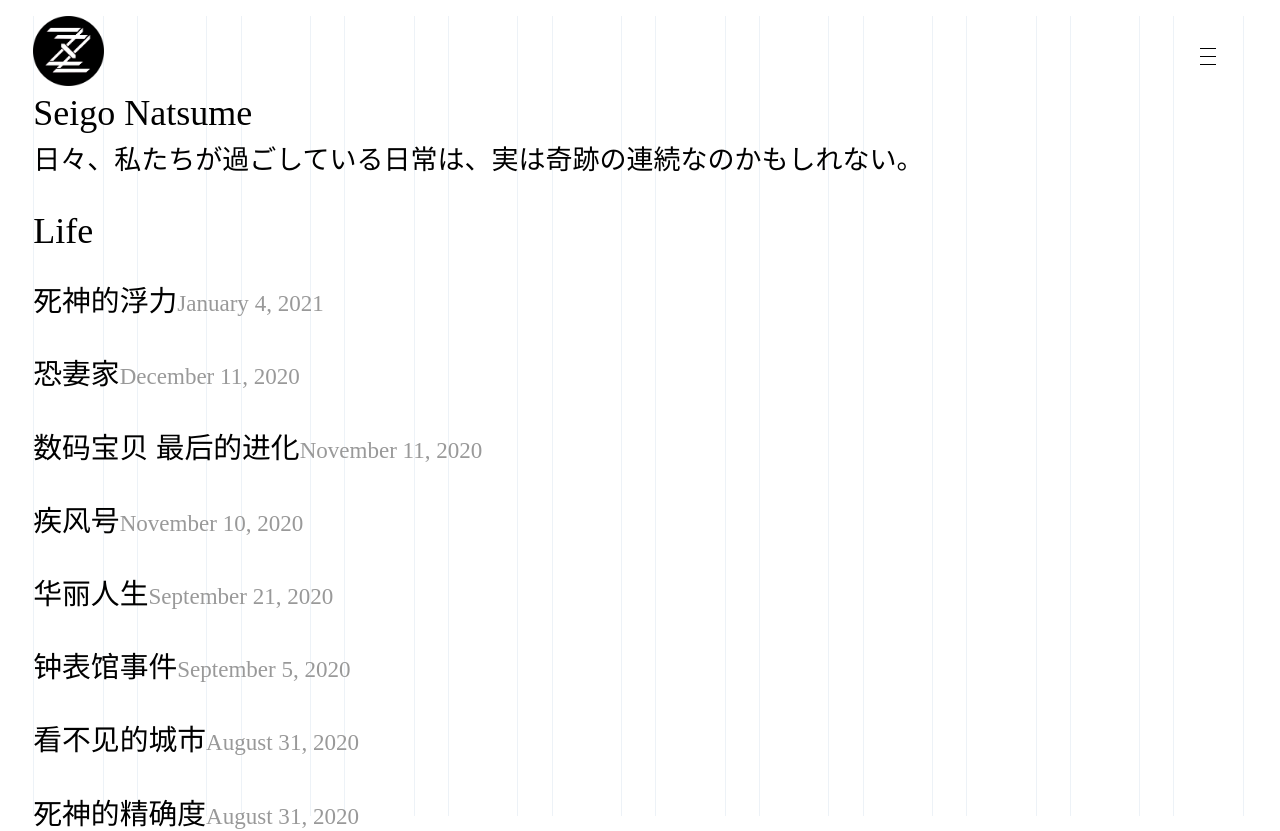
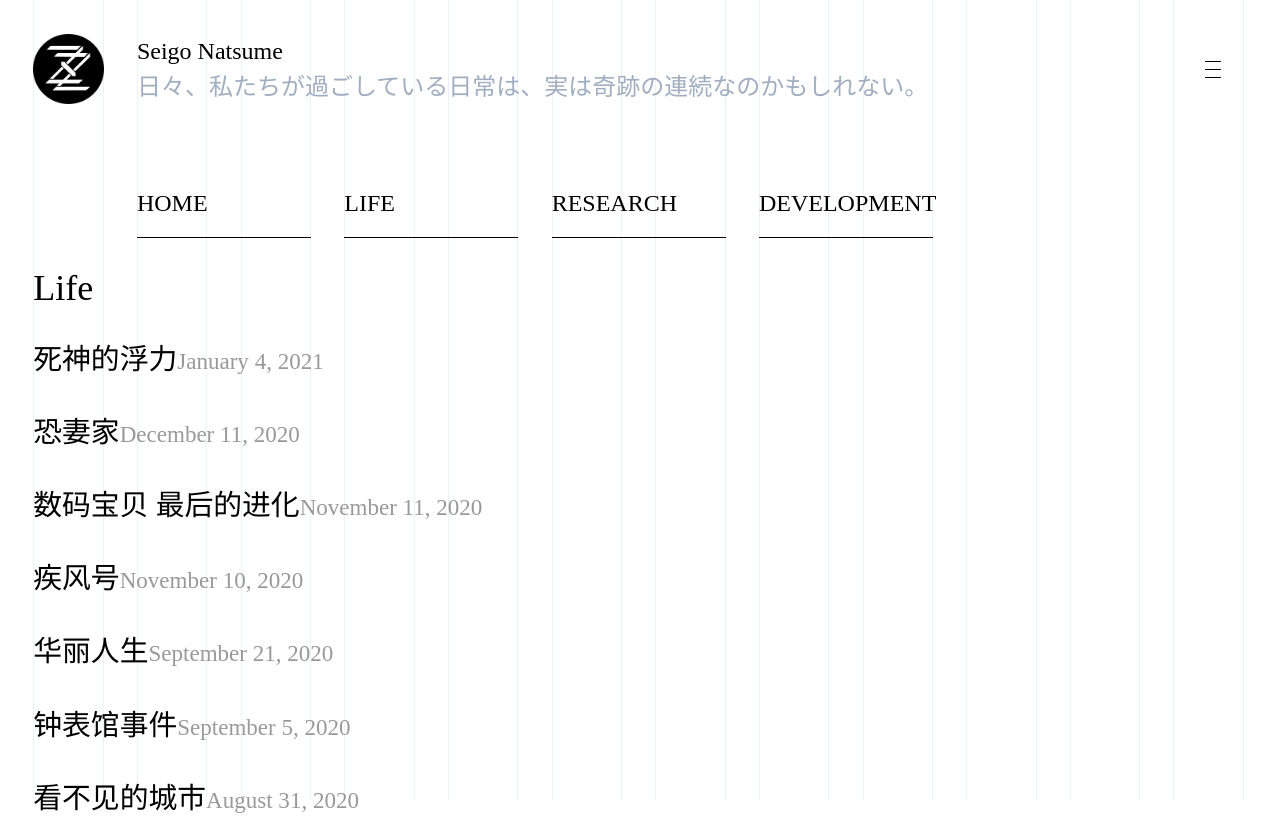
Before and after one commit to LaZzyMan/blog-lazzy, a Next.js app: page / in a window 1280 px wide. Shown: the top 831 px of the page. Built offline with nearby package versions, Linux system fonts and the light colour scheme.

Commit message:
navigationBar

```diff
--- a/components/layout.js
+++ b/components/layout.js
@@ -3,15 +3,17 @@ import Link from 'next/link';
 import BgGrid from './bgGrid';
 import styles from './layout.module.css';
 import MenuBtn from './menuBtn';
+import NavigationBar from './navigation';
 
-const name = 'Seigo Natsume';
+export const name = 'Seigo Natsume';
 export const siteTitle = 'Blog of LaZzY';
+export const description = '日々、私たちが過ごしている日常は、実は奇跡の連続なのかもしれない。';
 
 export default function Layout({ children, home }) {
   return (
     <>
       <BgGrid />
-      <div className={styles.container}>
+      <div className="mx-bkl pt-bkl">
         <Head>
           <title>{siteTitle}</title>
           <link rel="icon" href="/favicon.ico" />
@@ -19,35 +21,26 @@ export default function Layout({ children, home }) {
           <meta name="description" content="Home page of LaZzY." />
           <meta name="author" content="LaZzY" />
         </Head>
-        <header className={styles.header}>
-          {home ? (
-            <>
-              <img
-                src="/img/logo_black.png"
-                className={styles.headerImage}
-                alt={name}
-              />
-              <h1 className="text-h2">{name}</h1>
-            </>
-          ) : (
-            <>
+        <header className="flex flex-col">
+          <section className="flex felx-row items-center">
             <Link href="/">
               <a href="/">
                 <img
                   src="/img/logo_black.png"
-                    className={styles.headerImage}
+                  className="w-bkw h-bkw"
                   alt={name}
                 />
               </a>
             </Link>
-              <h2 className="text-h2">
-                <Link href="/">
-                  <a href="/">{name}</a>
-                </Link>
-              </h2>
-            </>
-          )}
+            <span className="ml-bkl flex-col flex">
+              <span className="text-content">{name}</span>
+              <span className="text-content text-gray-500">{description}</span>
+            </span>
             <MenuBtn />
+          </section>
+          <section className="mt-h10">
+            <NavigationBar />
+          </section>
         </header>
         <main>{children}</main>
         {!home && (
--- a/components/layout.module.css
+++ b/components/layout.module.css
@@ -1,18 +1,7 @@
 .container {
-    @apply mx-bkl;
+    @apply mx-bkl pt-bkl;
   }
 
-  .header {
-    display: flex;
-    flex-direction: column;
-    align-items: left;
-    margin-top: 2vh;
-    display: block;
-  }
-
-  .headerImage {
-    @apply w-bkw h-bkw;
-  }
 
   .backToHome {
     margin: 3rem 0 0;
--- a/components/menuBtn.module.css
+++ b/components/menuBtn.module.css
@@ -1,21 +1,20 @@
 .container {
     width: 2vh;
     height: 2vh;
-    position: fixed;
-    top: 6vh;
-    right: 5vw;
     padding-top: 1vh;
+    margin-left: auto;
+    margin-right: 2vw;
 }
 
 .container span {
-    width: 100%;
+    width: 2vh;
     height: 1px;
     position: absolute;
 }
 
 .triggered span::before, .triggered span::after{
     height: 1px;
-    width: 100%;
+    width: 2vh;
     background-color: black;
     position: absolute;
     left: 0;
@@ -24,7 +23,7 @@
 
 .normal span::before, .normal span::after{
     height: 1px;
-    width: 100%;
+    width: 2vh;
     background-color: black;
     position: absolute;
     left: 0;
--- /dev/null
+++ b/components/navigation.js
@@ -0,0 +1,18 @@
+import { useState } from 'react';
+
+export default function NavigationBar() {
+  const [forcus, setForcus] = useState(0);
+  const cols = ['HOME', 'LIFE', 'RESEARCH', 'DEVELOPMENT'];
+  return (
+    <span className="flex flex-row ml-bklw">
+      {
+        cols.map((c) => (
+          <div className="mr-bkl w-bk2wl flex flex-col">
+            <span>{c}</span>
+            <span className="w-full h-line bg-black mt-h2" />
+          </div>
+        ))
+    }
+    </span>
+  );
+}
--- a/pages/index.js
+++ b/pages/index.js
@@ -3,7 +3,6 @@ import Link from 'next/link';
 import Date from '../components/date';
 import Layout, { siteTitle } from '../components/layout';
 import getSortedPostsData from '../lib/posts';
-import style from '../styles/Home.module.css';
 import utilStyles from '../styles/utils.module.css';
 
 const blogClasses = ['Life', 'Research', 'Development'];
@@ -14,9 +13,6 @@ export default function Home({ allPostsData }) {
       <Head>
         <title>{siteTitle}</title>
       </Head>
-      <section className={style.description}>
-        <p>日々、私たちが過ごしている日常は、実は奇跡の連続なのかもしれない。</p>
-      </section>
       <section className={`${utilStyles.headingMd} ${utilStyles.padding1px}`}>
         {blogClasses.map((c) => {
           const categoryPostsData = allPostsData.filter(({ category }) => (c === category));
--- a/styles/Home.module.css
+++ b/styles/Home.module.css
@@ -55,12 +55,6 @@
 .title,
 .description {
   text-align: left;
-}
-
-.description {
-  line-height: 1.5;
-  @apply text-lg;
-  font-family: SimSun;
 }
 
 .code {
--- a/tailwind.config.js
+++ b/tailwind.config.js
@@ -9,6 +9,13 @@ module.exports = {
       spacing: {
         bkl: '2.6vw',
         bkw: '5.5vw',
+        bklw: '8.1vw',
+        bk2wl: '13.6vw',
+        line: '1px',
+        h1: '1vh',
+        h2: '2vh',
+        h5: '5vh',
+        h10: '10vh',
       },
       zIndex: {
         bottom: '-1',
@@ -16,6 +23,13 @@ module.exports = {
       sizing: {
         bkw: '5.5vw',
         bkl: '2.6vw',
+        bklw: '8.1vw',
+        bk2wl: '13.6vw',
+        line: '1px',
+        h1: '1vh',
+        h2: '2vh',
+        h5: '5vh',
+        h10: '10vh',
       },
       fontSize: {
         h1: '2.5em',
```
Lines whose indentation alone changed are shown as unchanged.
